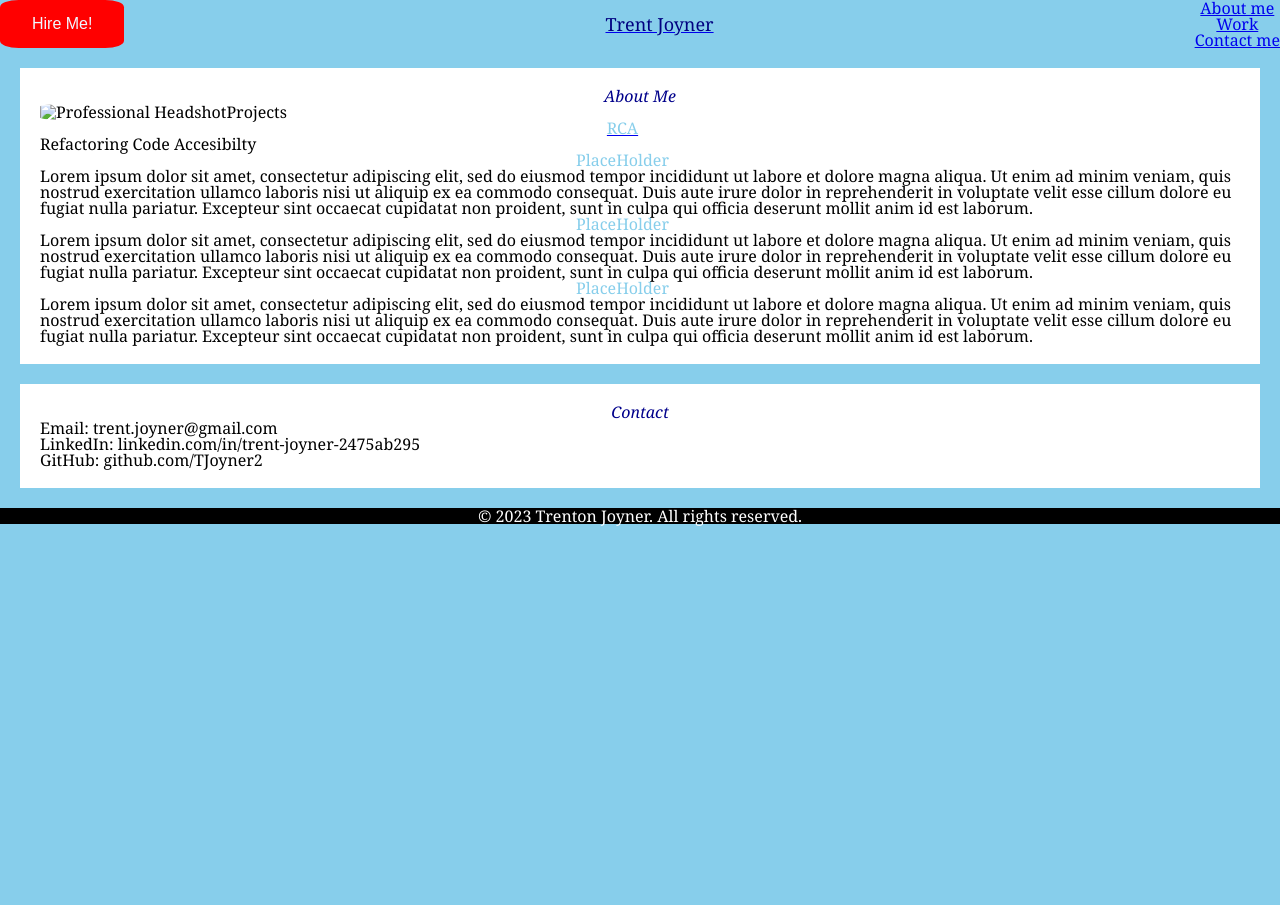
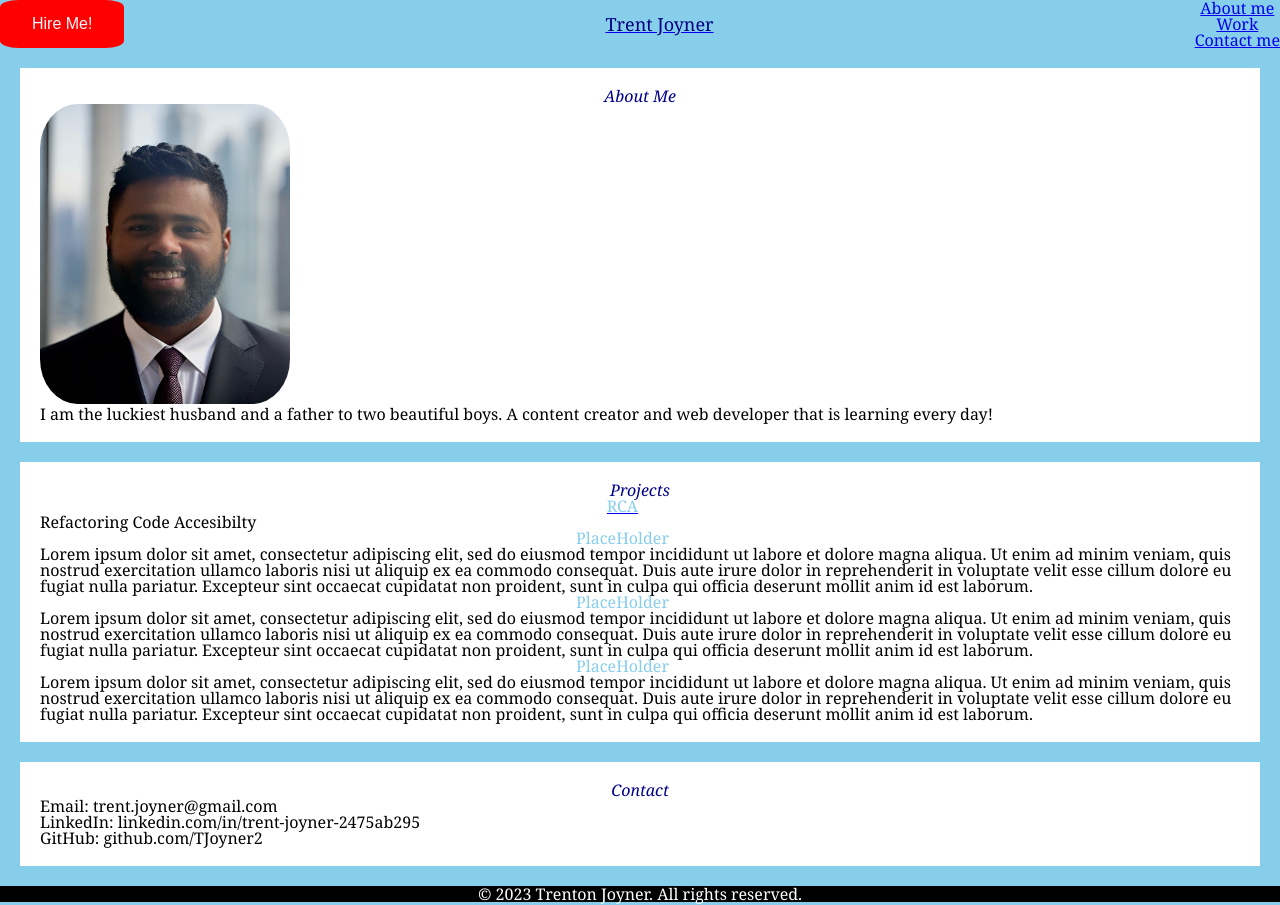
Before and after one commit to TJoyner2/FirstPortfolio, a plain HTML site: page index.html in a window 1280 px wide. Before the commit the page ends 800 px from the top, so only its background shows below. Drawn offline with Linux system fonts and the light colour scheme.

Commit message:
fixed path

```diff
--- a/index.html
+++ b/index.html
@@ -37,14 +37,14 @@
     <section>
         <h2 id="about">About Me</h2>
         <div class="center-image">
-            <img src="c:\Users\Trent\OneDrive\Pictures\Family photos\image_123650291.JPG" alt="Professional Headshot" style="width: 250px; height: 300px; border-radius: 15%;>
+            <img src="./assets/ProfessionalHeadshot.JPG" alt="Professional Headshot" style="width: 250px; height: 300px; border-radius: 15%">
            <p> I am the luckiest husband and a father to two beautiful boys. A content creator and web developer that is learning every day!
 
         </p>
     </section>
 
     <section>
-        <h2 id="projects>Projects</h2>
+        <h2 id="projects">Projects</h2>
         <ul>
             <li>
                 <a href="https://tjoyner2.github.io/RefactoringCodebaseAccessibilty/" target="_blank"><h3>RCA</h3></a>
```
